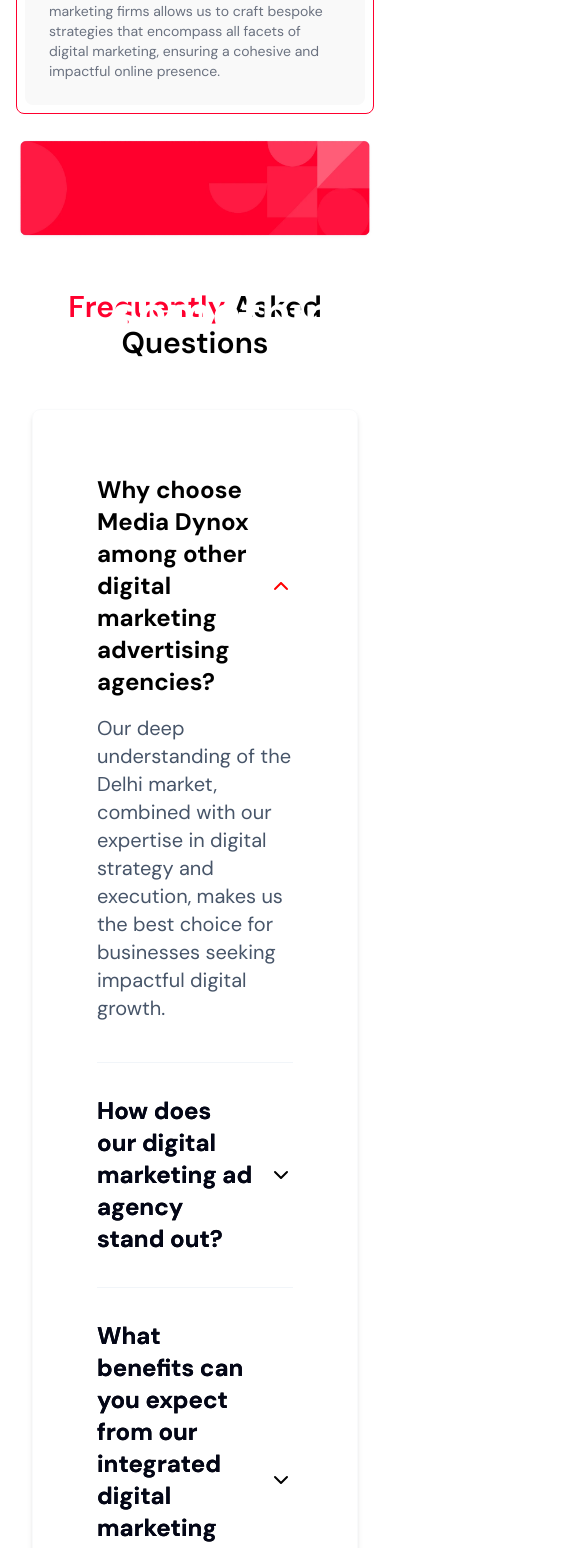
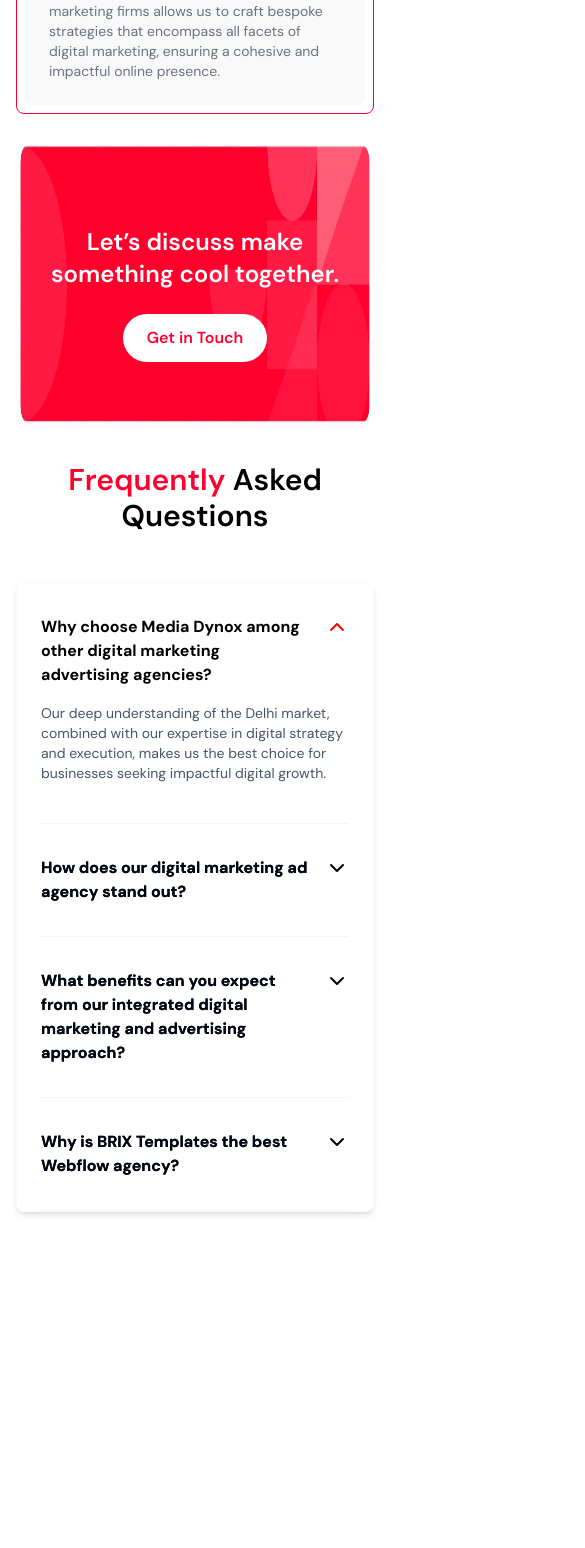
Before and after one commit to rkcoola792/landing-page, a React (Vite) app: page / in a window 390 px wide. Shown: the part 3400-4948 px from the top of the page, 585 px wide, since content can reach past the window. After the commit the page ends 4636 px from the top, so only its background shows below. Built offline with nearby package versions, Linux system fonts and the light colour scheme.

Commit message:
mobile responsive done

```diff
--- a/src/LandingPage1/FAQ.jsx
+++ b/src/LandingPage1/FAQ.jsx
@@ -4,33 +4,33 @@
 
 const FAQ = () => {
   return (
-    <div className="px-4 py-12 p-8">
+    <div className=" py-6 sm:py-12 sm:p-8">
       <div className="mx-auto">
         <h3 className="text-center text-3xl font-semibold mb-4">
           <span className="text-mainRed">Frequently</span> Asked Questions
         </h3>
-        <div className="shadow-md px-16 py-8 rounded-lg border border-gray-50 mt-12">
+        <div className="shadow-md sm:px-16 px-6 sm:py-8 rounded-lg border border-gray-50 mt-12">
         <Question title="Why choose Media Dynox among other digital marketing advertising agencies?" defaultOpen>
-          <p className="text-xl">
+          <p className="sm:text-xl text-sm ">
           Our deep understanding of the Delhi market, combined with our expertise in digital strategy and execution, makes us the best choice for businesses seeking impactful digital growth.
           </p>
         </Question>
         <Question title="How does our digital marketing ad agency stand out?">
-          <p className="text-xl">
+          <p className="sm:text-xl text-sm">
             Lorem ipsum dolor sit amet consectetur adipisicing elit. Doloremque
             laboriosam neque reprehenderit saepe eius dolorum vel consequuntur
             perspiciatis ad vero.
           </p>
         </Question>
         <Question title="What benefits can you expect from our integrated digital marketing and advertising approach?">
-          <p className="text-xl">
+          <p className="sm:text-xl text-sm">
             Lorem ipsum dolor sit amet consectetur adipisicing elit. Doloremque
             laboriosam neque reprehenderit saepe eius dolorum vel consequuntur
             perspiciatis ad vero.
           </p>
         </Question>
         <Question title="Why is BRIX Templates the best Webflow agency?">
-          <p className="text-xl">
+          <p className="sm:text-xl text-sm">
             Lorem ipsum dolor sit amet consectetur adipisicing elit. Doloremque
             laboriosam neque reprehenderit saepe eius dolorum vel consequuntur
             perspiciatis ad vero.
@@ -52,7 +52,7 @@
     >
       <button
         onClick={() => setOpen((pv) => !pv)}
-        className="2xl:py-6 py-4 w-full flex items-center justify-between gap-4"
+        className="2xl:py-6 py-4 w-full flex items-start justify-between gap-4"
       >
         <motion.span
           variants={{
@@ -63,7 +63,7 @@
               color: "rgba(3, 6, 23, 1)",
             },
           }}
-          className="text-2xl font-bold  text-left bg-gradient-to-r from-black to-black bg-clip-text"
+          className="sm:text-2xl text-base font-bold  text-left bg-gradient-to-r from-black to-black bg-clip-text"
         >
           {title}
         </motion.span>
--- a/src/LandingPage1/Section4.jsx
+++ b/src/LandingPage1/Section4.jsx
@@ -1,21 +1,37 @@
+//
+
 import React from 'react'
 
 const Section4 = () => {
   return (
-    <div className='section4 my '>
-      <div className='background-image relative '>
-        <img src="redBackground.webp" className='object-cover '></img>
-        <div className='content flex justify-between items-center  absolute top-24  left-24 w-[900px] '>
-            <h2 className='text-white text-5xl font-bold' style={{lineHeight:1.1}}>Lets discuss make<br></br>something cool together
-            </h2>
-            <div className='bg-white p-4 px-8 rounded-full' >
-            <h2 className='text text-mainRed font-semibold'>Get in Touch</h2>
+    <div className="section3   ">
+      <div className="image relative ">
+        <img
+          src="redBackground.webp"
+          alt=""
+          className='h-[300px] sm:h[350px]  w-full rounded-lg xl:h-auto z-10'
+        />
+        <div className="texts px-4  w-full absolute xl:flex-row  flex flex-col justify-between  top-16 sm:top-20  xl:top-22 2xl:top-28  lg:px-32 items-center ">
+          <div className="left flex flex-col gap-8  items-center xl:items-baseline text-center lg:text-left">
+            <div className="heading">
+              <h1 className="text-white font-semibold lg:text-[36px] text-2xl sm:text-3xl text-center xl:text-left lg:leading-[40px] pt-6">
+                Let’s discuss make <br></br>something cool together.
+              </h1>
             </div>
 
+          </div>
+          <div className="right  py-6">
+            <div className="contact-us-button bg-white text-mainRed p-2 px-6 py-3 font-semibold rounded-full cursor-pointer text-base sm:text-">
+              Get in Touch
+            </div>
+          </div>
         </div>
+
+
+
       </div>
     </div>
-  )
+  );
 }
 
 export default Section4
```
